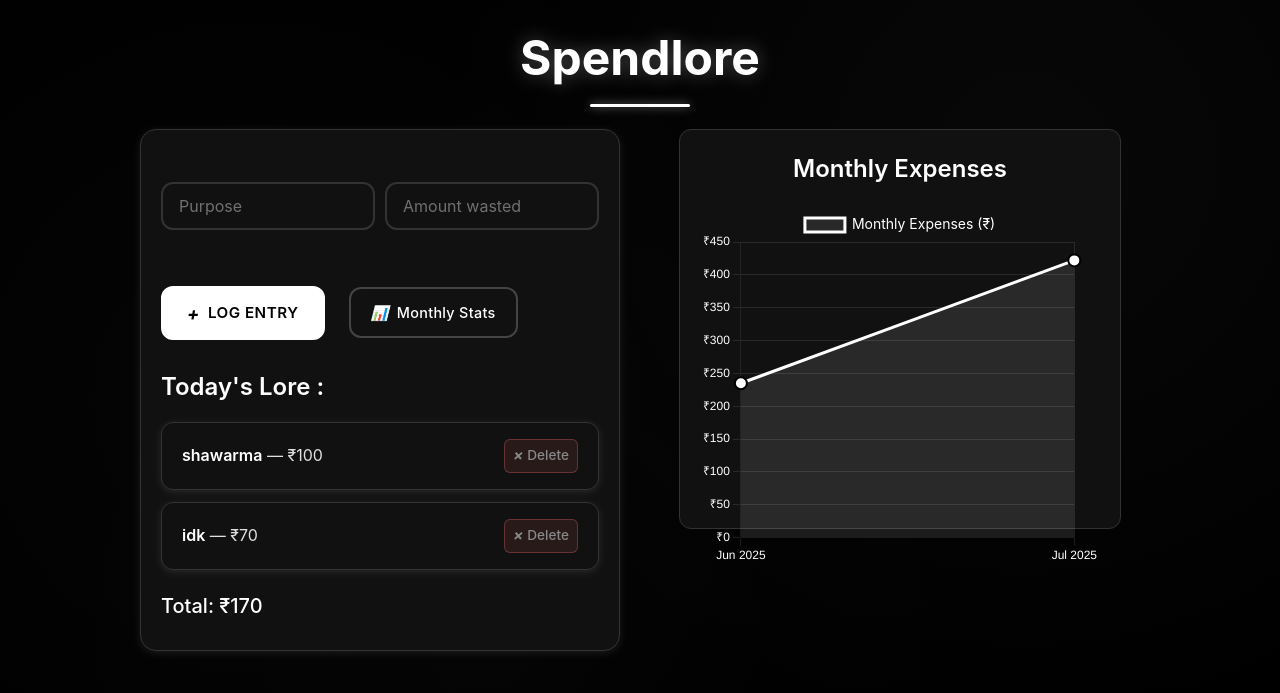
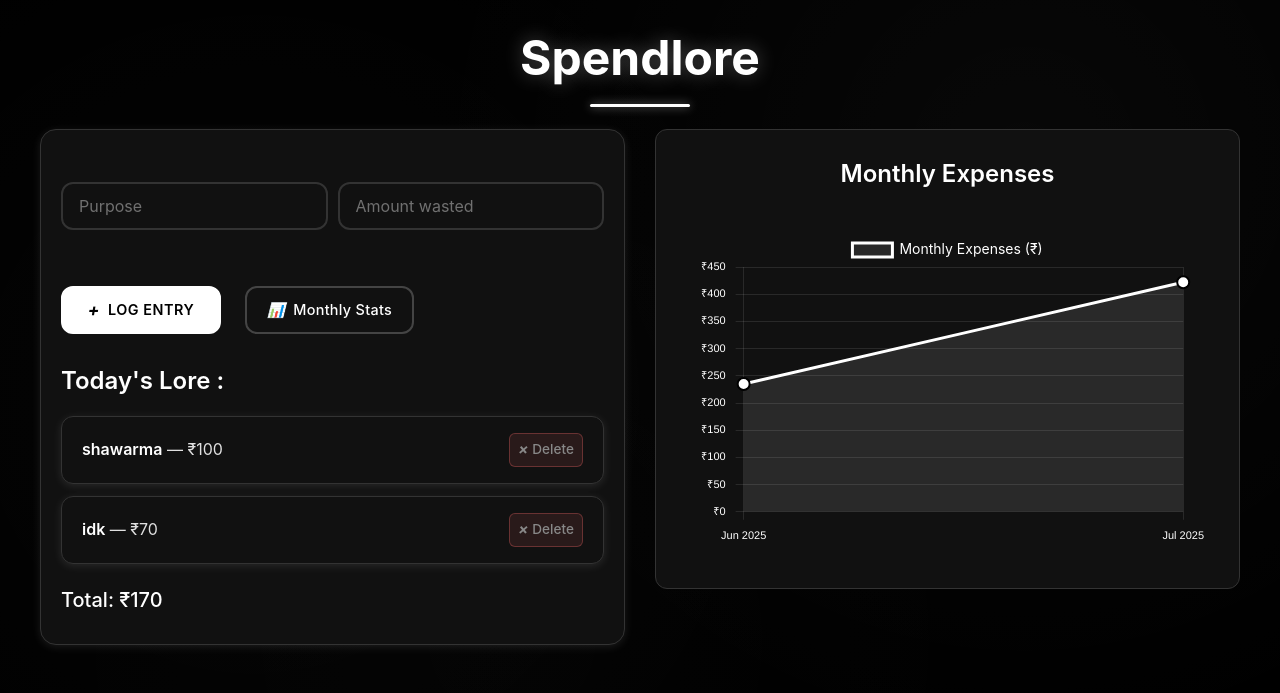
Before and after one commit to sid-x0/Spendlore, a Flask app: page / in a window 1280 px wide. Shown: the top 693 px of the page. Run offline with Flask 3, Linux system fonts and the light colour scheme; data comes from the database, SQL or seed files in the repository; both versions use the stored data as it was before the commit.

Commit message:
Corrected expenses chart

```diff
--- a/static/style.css
+++ b/static/style.css
@@ -226,20 +226,23 @@ a[href*="delete"]:hover {
     display: flex;
     justify-content: space-between;
     align-items: flex-start;
-    gap: 40px;
-    max-width: 1000px;
+    gap: 30px;
+    max-width: 1200px;
     margin: 0 auto;
 }
 
-.left-pane, .right-pane {
+.left-pane {
     flex: 1;
+    min-width: 400px;
     text-align: left;
 }
 
 .right-pane {
+    flex: 1;
+    min-width: 450px;
     display: flex;
     flex-direction: column;
-    align-items: center;
+    align-items: stretch;
 }
 .card-box {
     background-color: var(--bg-secondary);
@@ -304,7 +307,7 @@ a[href*="delete"]:hover {
     background: var(--text-primary);
     color: var(--bg-primary);
     font-weight: 600;
-    padding: 14px 24px;
+    padding: 14px 20px;
     border: 2px solid var(--text-primary);
     border-radius: var(--border-radius);
     cursor: pointer;
@@ -313,8 +316,9 @@ a[href*="delete"]:hover {
     overflow: hidden;
     text-transform: uppercase;
     letter-spacing: 0.5px;
-    font-size: 0.95rem;
-    min-width: 140px;
+    font-size: 0.9rem;
+    min-width: 160px;
+    height: 48px;
     display: flex;
     align-items: center;
     gap: 8px;
@@ -352,14 +356,15 @@ a[href*="delete"]:hover {
     background: transparent;
     color: var(--text-primary);
     font-weight: 500;
-    padding: 12px 20px;
+    padding: 14px 20px;
     border: 2px solid var(--border-light);
     border-radius: var(--border-radius);
     cursor: pointer;
     transition: var(--transition);
     text-decoration: none;
     font-size: 0.9rem;
-    min-width: 130px;
+    min-width: 160px;
+    height: 48px;
     display: flex;
     align-items: center;
     gap: 8px;
@@ -508,8 +513,9 @@ li .expense-item {
     background: var(--bg-secondary);
     border: 1px solid var(--border-color);
     border-radius: var(--border-radius);
-    padding: 20px;
-    height: 400px;
+    padding: 25px;
+    width: 100%;
+    min-height: 450px;
     display: flex;
     flex-direction: column;
 }
@@ -517,10 +523,23 @@ li .expense-item {
 .chart-container h2 {
     margin-bottom: 20px;
     text-align: center;
+    flex-shrink: 0;
+}
+
+.chart-wrapper {
+    flex: 1;
+    position: relative;
+    min-height: 350px;
+    width: 100%;
 }
 
 .chart-container canvas {
-    flex: 1;
+    position: absolute;
+    top: 0;
+    left: 0;
+    width: 100% !important;
+    height: 100% !important;
+    max-width: none !important;
 }
 
 /* Monthly Summary Page Styling */
--- a/templates/index.html
+++ b/templates/index.html
@@ -54,7 +54,9 @@
     <div class="right-pane">
         <div class="chart-container">
             <h2>Monthly Expenses</h2>
-            <canvas id="monthlyChart" width="400" height="300"></canvas>
+            <div class="chart-wrapper">
+                <canvas id="monthlyChart"></canvas>
+            </div>
         </div>
     </div>
 </div>
@@ -87,14 +89,26 @@
             options: {
                 responsive: true,
                 maintainAspectRatio: false,
+                aspectRatio: 1.8,
+                layout: {
+                    padding: {
+                        top: 10,
+                        right: 10,
+                        bottom: 10,
+                        left: 10
+                    }
+                },
                 plugins: {
                     legend: {
+                        display: true,
+                        position: 'top',
                         labels: {
                             color: '#ffffff',
                             font: {
                                 size: 14,
                                 family: 'Inter'
-                            }
+                            },
+                            padding: 20
                         }
                     }
                 },
@@ -104,27 +118,49 @@
                         ticks: {
                             color: '#ffffff',
                             font: {
-                                size: 12
+                                size: 11
                             },
+                            padding: 10,
                             callback: function(value) {
-                                return '₹' + value;
+                                return '₹' + value.toLocaleString();
                             }
                         },
                         grid: {
-                            color: 'rgba(255, 255, 255, 0.1)'
+                            color: 'rgba(255, 255, 255, 0.1)',
+                            drawBorder: false
+                        },
+                        border: {
+                            display: false
                         }
                     },
                     x: {
                         ticks: {
                             color: '#ffffff',
                             font: {
-                                size: 12
-                            }
+                                size: 11
+                            },
+                            maxRotation: 45,
+                            minRotation: 0,
+                            padding: 10
                         },
                         grid: {
-                            color: 'rgba(255, 255, 255, 0.1)'
+                            color: 'rgba(255, 255, 255, 0.1)',
+                            drawBorder: false
+                        },
+                        border: {
+                            display: false
                         }
                     }
+                },
+                elements: {
+                    point: {
+                        hoverBackgroundColor: '#ffffff',
+                        hoverBorderColor: '#000000'
+                    }
+                },
+                interaction: {
+                    intersect: false,
+                    mode: 'index'
                 }
             }
         });
```
Also changed, not shown: other parts of static/style.css (+92 -19 lines), templates/monthly.html (+22 -4 lines), README.md, expenses.db (deleted).
